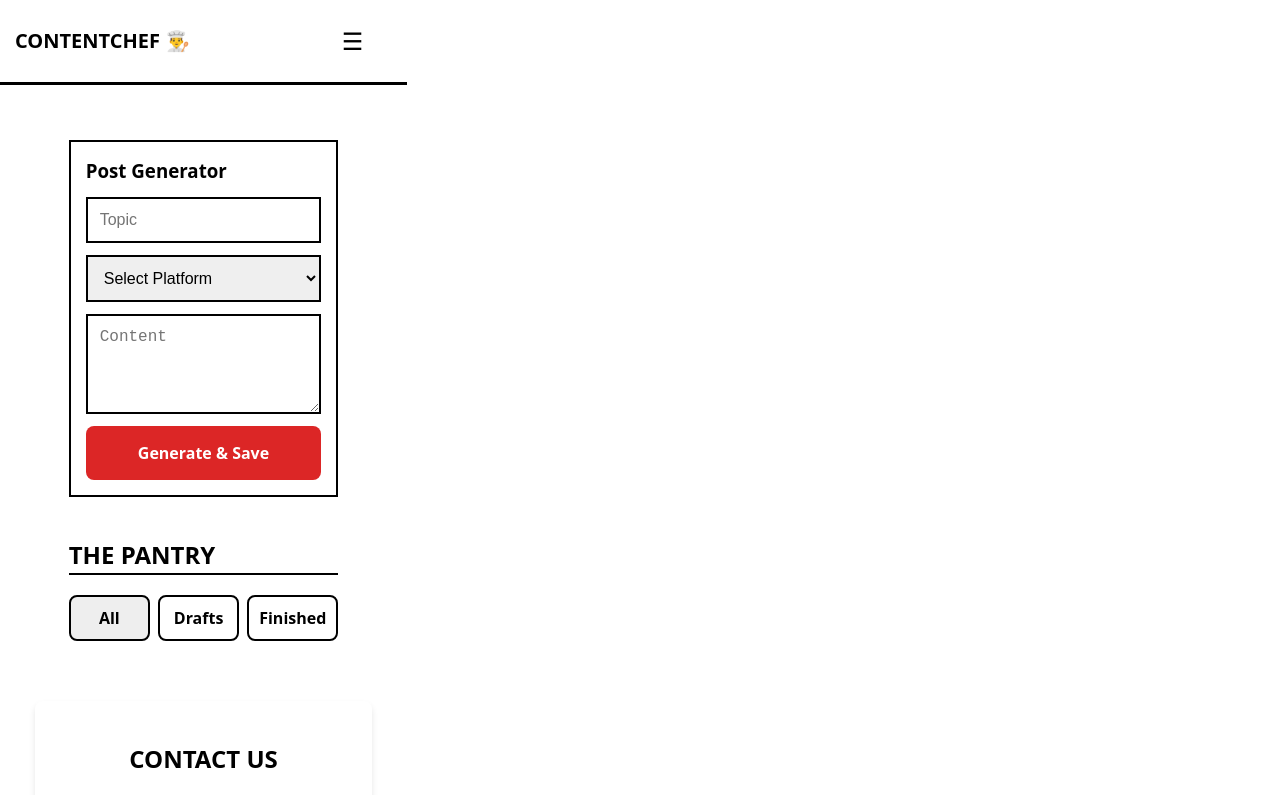
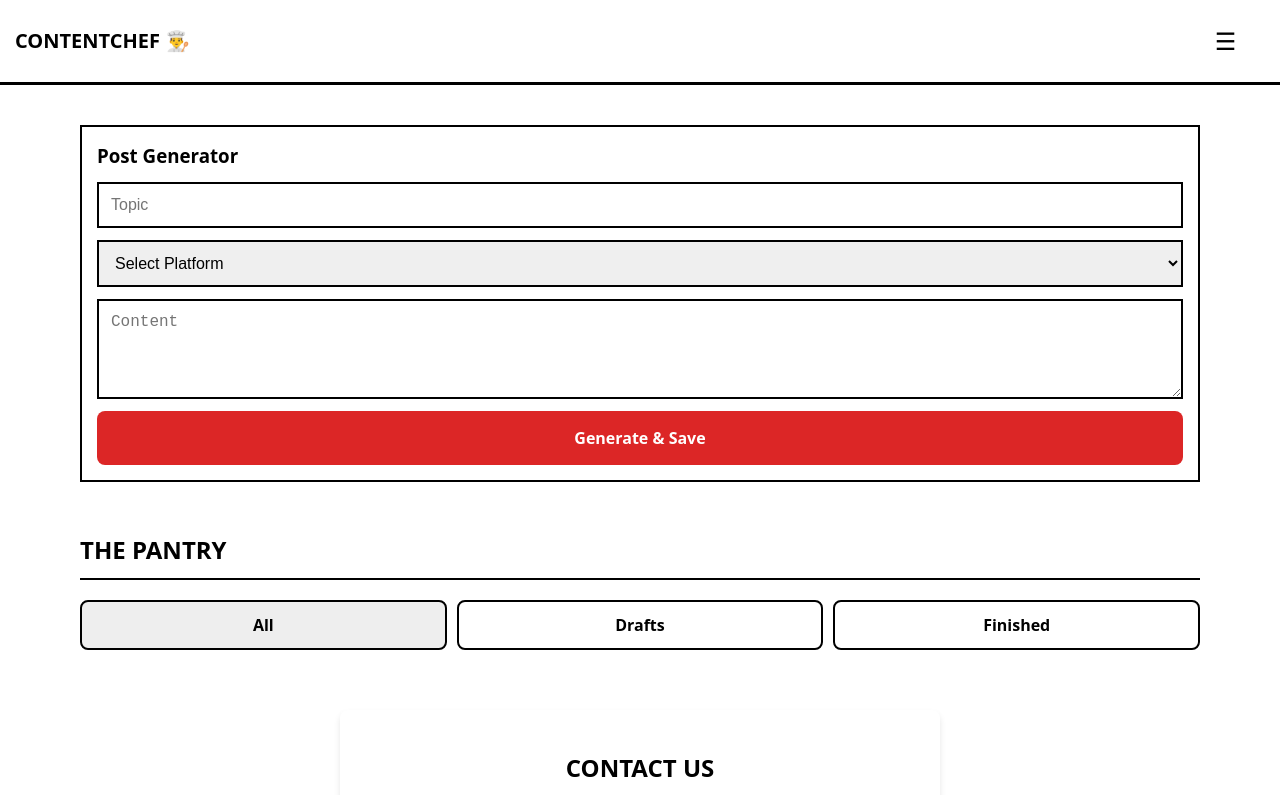
Before and after one commit to lsamuel-dev/ContentChef, a React (Vite) app: page / in a window 1280 px wide. Shown: the top 795 px of the page. Built offline with nearby package versions, Linux system fonts and the light colour scheme.

Commit message:
Final desktop and contact form fixes

```diff
--- a/src/App.css
+++ b/src/App.css
@@ -1,11 +1,10 @@
-/* GLOBAL RESET */
 html,
-body {
+body,
+#root {
   margin: 0;
   padding: 0;
   width: 100%;
   min-height: 100vh;
-  overflow-x: hidden;
   background-color: #ffffff;
 }
 
@@ -13,47 +12,32 @@ body {
   box-sizing: border-box;
 }
 
+/* Forces the app to 100% width of the browser */
 .App {
   width: 100%;
   display: flex;
   flex-direction: column;
-  min-height: 100vh;
 }
 
-/* MAIN CONTENT AREA */
+/* Centers the content but allows it to expand to 1200px on desktop */
 main {
   width: 100%;
+  max-width: 1200px;
+  margin: 0 auto;
   padding: 20px;
-  display: flex;
-  flex-direction: column;
-  align-items: center; /* Centers the content */
 }
 
-/* DESKTOP RENDERING (Computer) */
-@media (min-width: 1024px) {
-  #kitchen,
-  #pantry,
-  #contact {
-    width: 80%; /* Takes up most of the screen width */
-    max-width: 1200px; /* But doesn't stretch forever */
-    margin: 20px auto;
-  }
+/* The Pantry Grid: Cards sit side-by-side on desktop, stack on mobile */
+.pantry-grid {
+  display: grid;
+  grid-template-columns: repeat(auto-fill, minmax(300px, 1fr));
+  gap: 20px;
+  width: 100%;
+  margin-top: 20px;
+}
 
-  /* Optional: Puts the Generator and Pantry side-by-side on big screens */
-  .desktop-row {
-    display: flex;
-    flex-direction: row;
-    gap: 40px;
-    width: 100%;
-    justify-content: center;
+@media (max-width: 768px) {
+  main {
+    padding: 10px;
   }
 }
-
-/* MOBILE RENDERING (iPhone) */
-@media (max-width: 1023px) {
-  #kitchen,
-  #pantry,
-  #contact {
-    width: 100%;
-  }
-}
--- a/src/Components/KitchenContainer/KitchenContainer.jsx
+++ b/src/Components/KitchenContainer/KitchenContainer.jsx
@@ -14,31 +14,40 @@ function KitchenContainer({
   deletePost,
 }) {
   return (
-    <section style={{ padding: "15px" }}>
-      <div id="kitchen">
+    <main>
+      {/* 1. Generator Section */}
+      <section id="kitchen" style={{ width: "100%" }}>
         <DraftForm
           addPost={addPost}
           updatePost={updatePost}
           activePost={activePost}
           setActivePost={setActivePost}
         />
-      </div>
+      </section>
 
-      <div id="pantry" style={{ marginTop: "40px" }}>
-        <h2 style={{ color: "#000", borderBottom: "2px solid #000" }}>
+      {/* 2. Pantry Section */}
+      <section id="pantry" style={{ marginTop: "50px", width: "100%" }}>
+        <h2
+          style={{
+            color: "#000",
+            borderBottom: "2px solid #000",
+            paddingBottom: "10px",
+          }}
+        >
           THE PANTRY
         </h2>
 
-        <div style={{ display: "flex", gap: "8px", margin: "20px 0" }}>
+        <div style={{ display: "flex", gap: "10px", margin: "20px 0" }}>
           {["All", "Drafts", "Finished"].map((f) => (
             <button
               key={f}
               style={{
                 flex: 1,
-                padding: "10px",
+                padding: "12px",
                 border: "2px solid #000",
                 fontWeight: "bold",
                 background: filter === f ? "#eee" : "#fff",
+                cursor: "pointer",
               }}
               onClick={() => setFilter(f)}
             >
@@ -47,7 +56,7 @@ function KitchenContainer({
           ))}
         </div>
 
-        <div style={{ display: "flex", flexDirection: "column", gap: "15px" }}>
+        <div className="pantry-grid">
           {posts.map((post) => (
             <ContentCard
               key={post.id}
@@ -57,11 +66,11 @@ function KitchenContainer({
             />
           ))}
         </div>
-      </div>
+      </section>
 
-      {/* This renders your original contact form directly */}
+      {/* 3. Original Contact Form */}
       <ContactForm />
-    </section>
+    </main>
   );
 }
 
```
